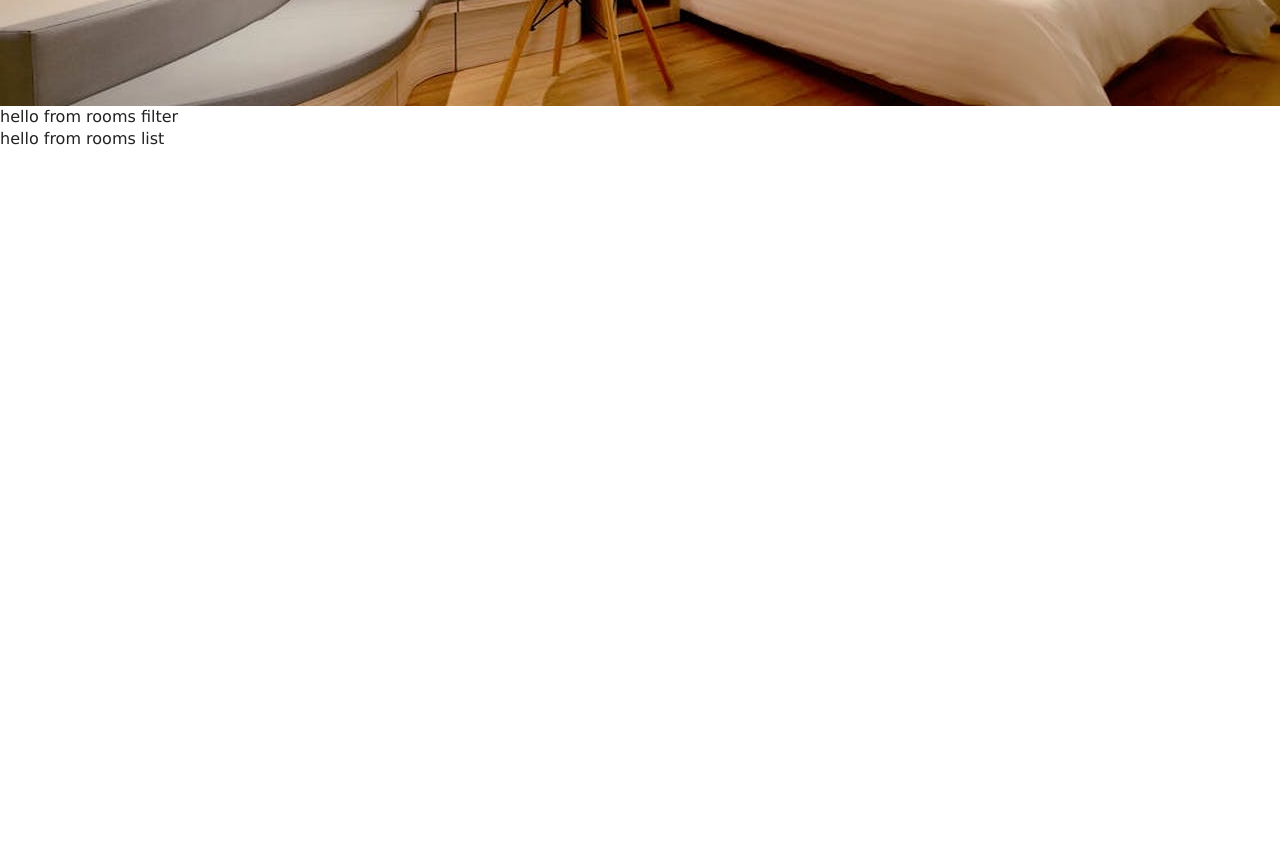
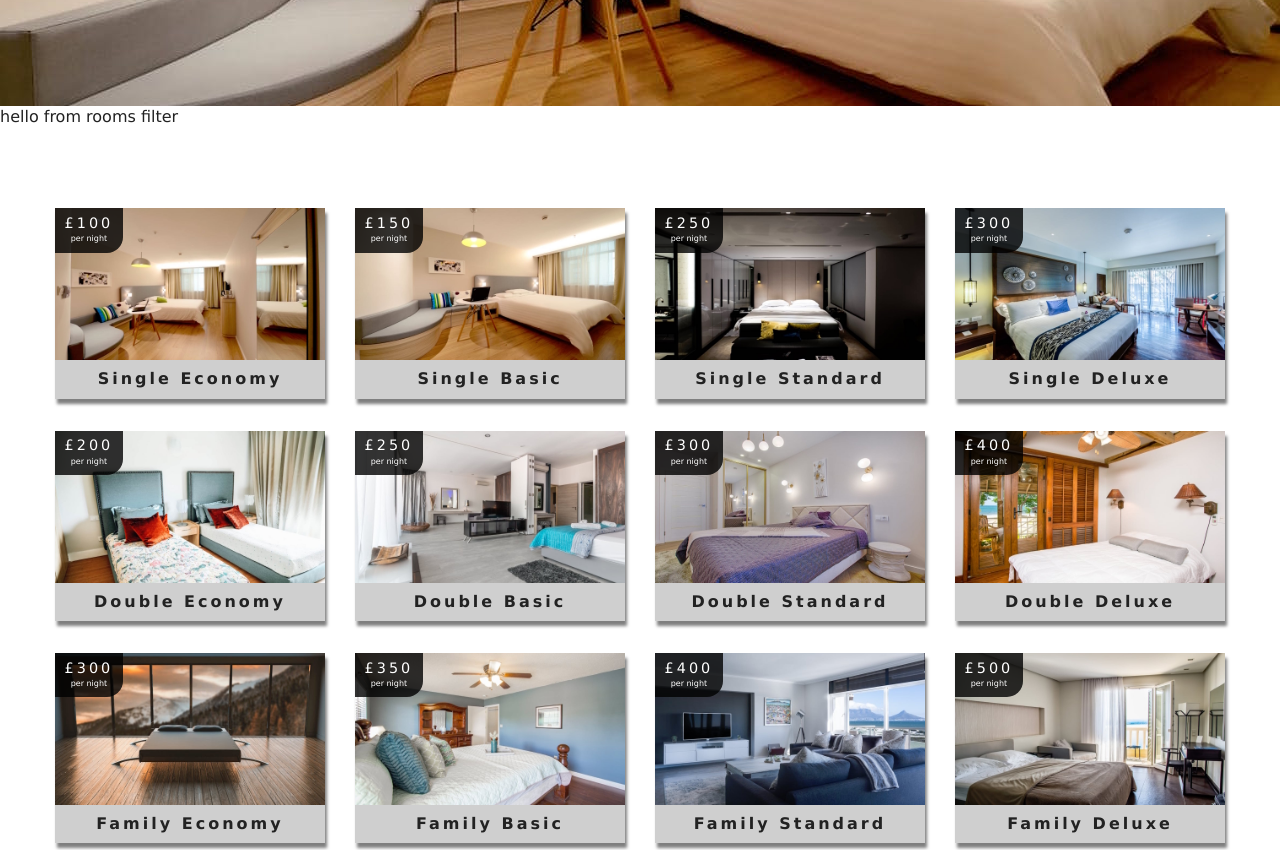
Before and after one commit to stephenjblair/beach-resort, a React (Create React App) app: page /rooms in a window 1280 px wide. Shown: the part 440-1290 px from the top of the page. Before the commit the page ends 800 px from the top, so only its background shows below. Built offline with nearby package versions, Linux system fonts and the light colour scheme.

Commit message:
Rendered content to RoomsList component via props

```diff
--- a/src/components/RoomsList.js
+++ b/src/components/RoomsList.js
@@ -1,8 +1,23 @@
 import React from 'react';
+import Room from './Room';
 
-const RoomsList = () => {
+
+const RoomsList = ({ rooms }) => {
+    if(rooms.length === 0){
     return (
-    <div>hello from rooms list</div>
+    <div className="empty-search">
+        <h3>unfortunately no rooms match your search parameters</h3>
+    </div>
+    )
+    }
+    return (
+        <section className="roomslist">
+            <div className="roomslist-center">
+                {rooms.map(item => {
+                    return <Room key={item.id} room={item} />
+                })}
+            </div>
+        </section>
     )
 }
 
```
Also changed, not shown: 1 other file (tests, documents, lock files or other folders).
